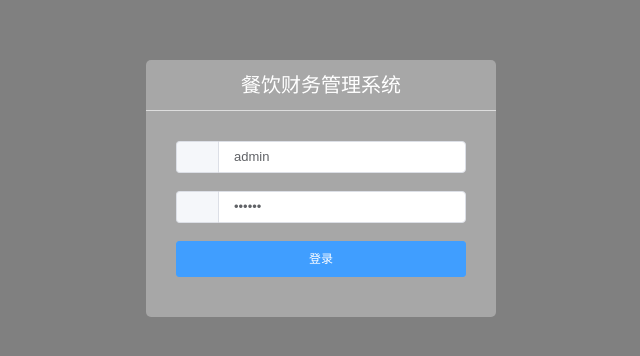
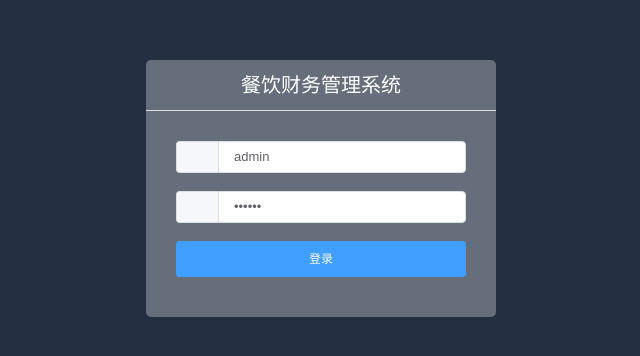
Before and after one commit to MichaelYangg/Design-Studio-Group3, a Vue app in the folder frontend/fin-mgmt-system/: page /#/login in a window 1280 px wide. Shown: the part 150-506 px from the top of the page, without its empty margins (319-959 px from the left). Built offline with nearby package versions, Linux system fonts and the light colour scheme; a small style sheet from the web is missing.

Commit message:
Changed login bg color

```diff
--- a/frontend/fin-mgmt-system/src/components/page/Login.vue
+++ b/frontend/fin-mgmt-system/src/components/page/Login.vue
@@ -65,7 +65,7 @@ export default {
     position: relative;
     width: 100%;
     height: 100%;
-    background-color:grey;
+    background-color:#242f42;
     background-size: 100%;
 }
 .ms-title {
```
